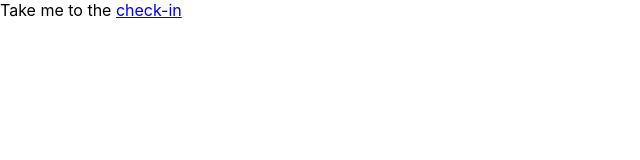
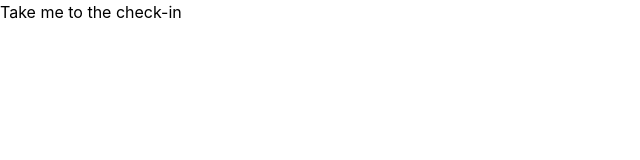
Before and after one commit to jonasdieterich/yupi-frontend, a React (Create React App) app: page / in a window 1280 px wide. Shown: the top 160 px of the page, without its empty margins (0-640 px from the left). Built offline with nearby package versions, Linux system fonts and the light colour scheme.

Commit message:
Add tailwind

```diff
--- a/package.json
+++ b/package.json
@@ -41,6 +41,7 @@
     ]
   },
   "devDependencies": {
-    "@capacitor/cli": "^5.6.0"
+    "@capacitor/cli": "^5.6.0",
+    "tailwindcss": "^3.4.1"
   }
 }
--- a/src/index.css
+++ b/src/index.css
@@ -1,3 +1,7 @@
+@tailwind base;
+@tailwind components;
+@tailwind utilities;
+
 body {
   margin: 0;
   font-family: -apple-system, BlinkMacSystemFont, 'Segoe UI', 'Roboto', 'Oxygen',
--- /dev/null
+++ b/tailwind.config.js
@@ -0,0 +1,10 @@
+/** @type {import('tailwindcss').Config} */
+module.exports = {
+  content: [
+    "./src/**/*.{js,jsx,ts,tsx}",
+  ],
+  theme: {
+    extend: {},
+  },
+  plugins: [],
+}
```
Also changed, not shown: 1 other file (tests, documents, lock files or other folders).
